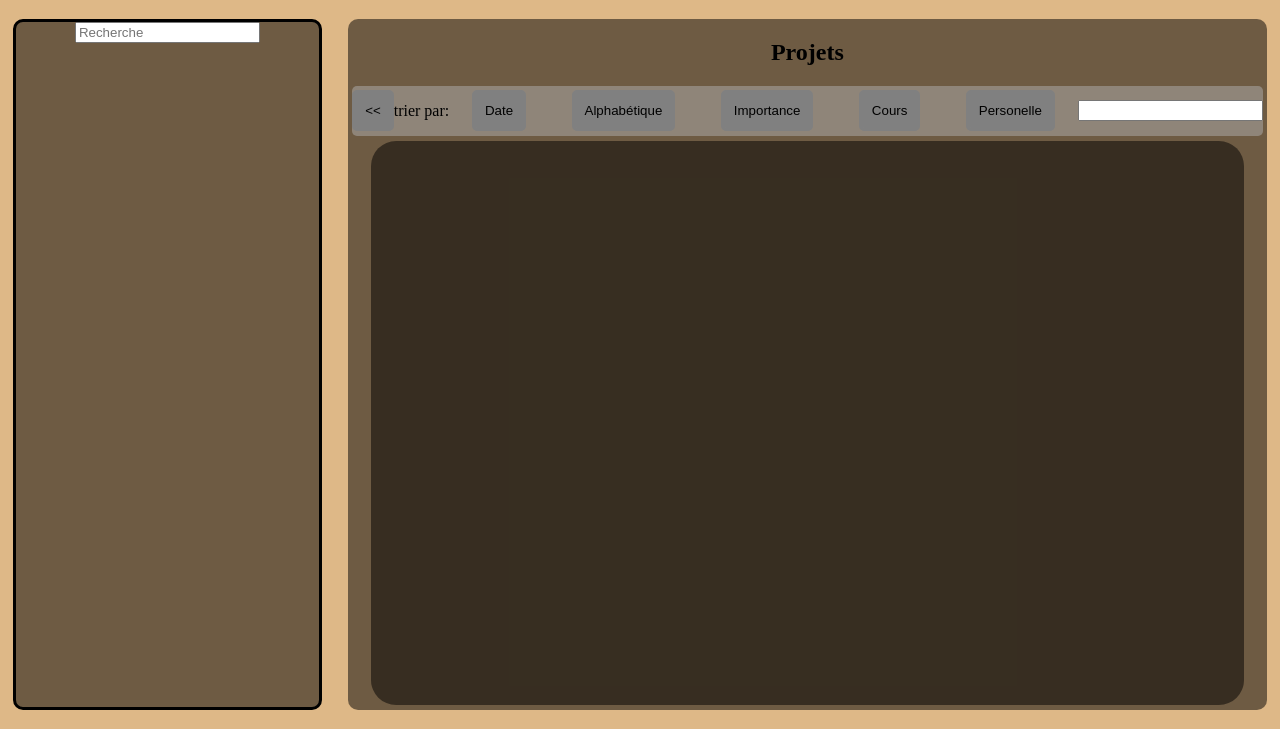
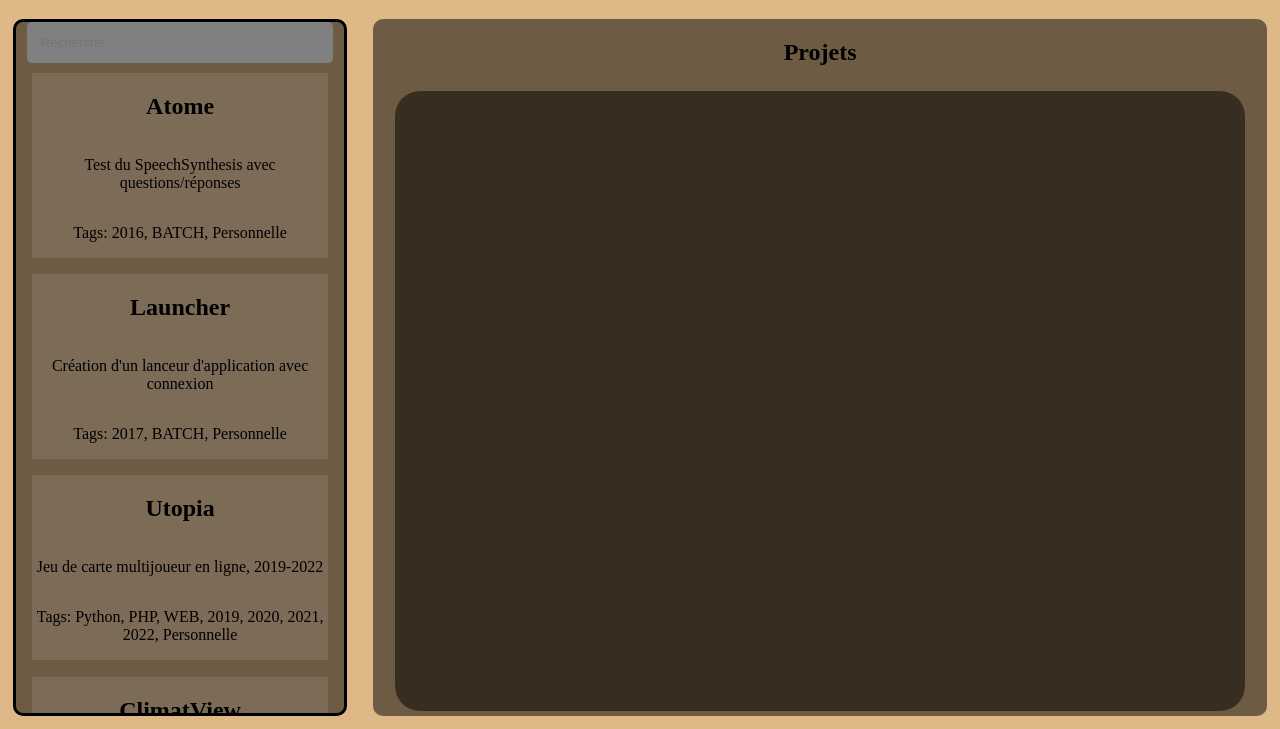
Before and after one commit to alex-bouget/alex-bouget, a plain HTML site: page index.html in a window 1280 px wide. Shown: the part 77-806 px from the top of the page. Drawn offline with Linux system fonts and the light colour scheme.

Commit message:
continue portfolio

```diff
--- /dev/null
+++ b/css/aside.css
@@ -0,0 +1,63 @@
+aside input[type="text"] {
+    background-color: gray;
+    padding: 10px;
+    border: 3px solid gray ;
+    border-radius: 5px;
+    width: 85%;
+}
+
+aside input:hover {
+    border-color: red;
+}
+
+aside {
+    background-color: rgba(0, 0, 0, 0.5);
+    flex: 2 0 0;
+    display: flex;
+    flex-direction: column;
+    align-items: center;
+    margin: 1%;
+    border-radius: 10px;
+    border: 3px solid black;
+}
+
+aside > #depliant {
+    background-color: rgba(255, 255, 255, 0.5);
+    margin-left: auto;
+    width: 20%;
+    position: absolute;
+    display: none;
+    flex-direction: column;
+    align-items: center;
+    border-radius: 10px;
+    margin-top: 40px;
+}
+
+aside > #allProject{
+    width: 100%;
+    max-height: 80vh;
+    height: 100%;
+    display: flex;
+    flex-direction: column;
+    align-items: center;
+    margin-top: 10px;
+    overflow-y: scroll;
+}
+
+aside > #allProject > div {
+    background-color: rgba(255, 255, 255, 0.1);
+    width: 90%;
+    display: flex;
+    flex-direction: column;
+    justify-content: space-around;
+    align-items: center;
+    margin-bottom: 5%;
+}
+
+aside > #allProject p {
+    text-align: center;
+}
+
+aside > #allProject > div:hover {
+    background-color: rgba(255, 255, 255, 0.5);
+}
--- a/css/index.css
+++ b/css/index.css
@@ -9,110 +9,11 @@ body {
     flex-direction: column;
 }
 
-button {
-    background-color: gray;
-    margin: auto;
-    padding: 10px;
-    border: 3px solid gray ;
-    border-radius: 5px;
-}
-
-button:hover {
-    border-color: red;
-}
-
-body > header {
-    margin: 2px;
-    background-color: rgba(0, 0, 0, 0.5);
-    display: flex;
-    justify-content: space-between;
-    border: 3px solid black;
-    border-radius: 5px;
-}
-
-body > header > section {
-    display: flex;
-    justify-content: space-around;
-}
-
-body > header > * {
-    flex: 2 0 auto;
-}
-
-body > header > div {
-    margin-top: 5px;
-    margin-bottom: 5px;
-    margin-right: 5px;
-    background-color: rgba(175, 175, 175, 0.5);
-    display: flex;
-    justify-content: space-around;
-    border-radius: 5px;
-    flex: 1 0 auto;
-}
-body > header > div > p {
-    background-color: gray;
-    margin: auto;
-    padding: 10px;
-    border: 3px solid gray ;
-    border-radius: 5px;
-}
-
-body > header > div > p:hover {
-    border-color: red;
-}
-
-
 
 body > div {
     margin-top: 0.5%;
     display: flex;
     flex: 15 0 auto;
-}
-
-#me {
-    background-color: rgba(0, 0, 0, 0.5);
-    flex: 1 0 auto;
-    display: flex;
-    flex-direction: column;
-    align-items: center;
-    margin: 1%;
-    border-radius: 10px;
-    border: 3px solid black;
-}
-
-body > div > section {
-    background-color: rgba(0, 0, 0, 0.5);
-    flex: 2 0 auto;
-    display: flex;
-    flex-direction: column;
-    align-items: center;
-    margin: 1%;
-    border-radius: 10px;
-}
-
-body > div > section > div {
-    display: flex;
-    justify-content: space-around;
-    align-items: center;
-    width: 99%;
-    border-radius: 5px;
-    background-color: rgba(175, 175, 175, 0.5);
-}
-body > div > section > div > section {
-    display: flex;
-    align-items: center;
-    justify-content: space-around;
-    width: 80%;
-}
-
-body > div > section > article {
-    background-color: rgba(0, 0, 0, 0.5);
-    width: 95%;
-    border-radius: 25px;
-    margin: 5px;
-    display: flex;
-    flex: 5 0 auto;
-    overflow-y: scroll;
 }
 
 
--- /dev/null
+++ b/css/section.css
@@ -0,0 +1,19 @@
+article {
+    background-color: rgba(0, 0, 0, 0.5);
+    flex: 5 0 auto;
+    display: flex;
+    flex-direction: column;
+    align-items: center;
+    margin: 1%;
+    border-radius: 10px;
+}
+
+article > section {
+    background-color: rgba(0, 0, 0, 0.5);
+    width: 95%;
+    border-radius: 25px;
+    margin: 5px;
+    display: flex;
+    flex: 5 0 auto;
+    overflow-y: scroll;
+}
--- a/index.html
+++ b/index.html
@@ -1,60 +1,51 @@
 <!DOCTYPE html>
 <html>
-<html lang="fr" ng-app="test">
+<html lang="fr">
 
 <head>
     <meta charset="UTF-8">
     <meta http-equiv="X-UA-Compatible" content="IE=edge">
     <meta name="viewport" content="width=device-width, initial-scale=1.0">
     <title>Alexandre BOUGET - Portfolio</title>
-    <link rel="stylesheet" href="./css/index.css" />
+    <link rel="stylesheet" href="./css/header.css">
+    <link rel="stylesheet" href="./css/index.css">
+    <link rel="stylesheet" href="./css/aside.css">
+    <link rel="stylesheet" href="./css/section.css">
 </head>
 
-<body ng-controller="test">
+<body>
     <header>
         <section>
             <h2>Alexandre Bouget</h2>
             <h1>Portfolio</h1>
         </section>
         <div>
-            <p><a>Accueil</a></p>
-            <p><a>Me connectez</a></p>
+            <p onclick="">Accueil</p>
+            <p onclick="">Me contactez</p>
         </div>
-
     </header>
     <div>
-        <div id="me">
+        <aside>
             <input type="text" placeholder="Recherche" id="Research" name="Research"/>
             <div id="depliant">
-
             </div>
-            <div>
-
+            <div id="allProject">
             </div>
-        </div>
-        <section>
+        </aside>
+        <article>
             <h1>Projets</h1>
-            <div>
-                <button>&lt;&lt;</button>
-                <section>
-                    <p>trier par:</p>
-                    <button>Date</button>
-                    <button>Alphabétique</button>
-                    <button>Importance</button>
-                    <button>Cours</button>
-                    <button>Personelle</button>
-                </section>
-                <input type="text" onchange="">
-            </div>
-            <article>
+            <section>
                 <div>
 
                 </div>
 
-            </article>
-        </section>
+            </section>
+        </article>
     </div>
 
+    <script src="js/project.js"></script>
+    <script src="js/projectData.js"></script>
+    <script src="js/projectsSystem.js"></script>
 </body>
 
 </html>
--- /dev/null
+++ b/js/project.js
@@ -0,0 +1,49 @@
+class Project {
+    constructor(name, description, tags, theme, container) {
+        this.name = name;
+        this.description = description;
+        this.tags = tags;
+        this.theme = theme;
+        this.project = document.createElement("div");
+        var dname = document.createElement("h1")
+        dname.innerHTML = this.name;
+        var ddescription = document.createElement("p")
+        ddescription.innerHTML = this.description;
+        var dtags = document.createElement("p");
+        dtags.innerHTML = "Tags: ";
+        for (var tag in this.tags) {
+            dtags.innerHTML += this.tags[tag] + ", ";
+        }
+        dtags.innerHTML = dtags.innerHTML.slice(0, -2);
+
+
+        this.project.appendChild(dname);
+        this.project.appendChild(ddescription);
+        this.project.appendChild(dtags);
+        container.appendChild(this.project);
+    }
+    filter(allTags, research) {
+        for (var i = 0; i < allTags.length; i++) {
+            if (!this.tags.includes(allTags[i])) {
+                return false;
+            }
+        }
+        if (research == "") {
+            return true;
+        }
+        if (this.name.toLowerCase().indexOf(research.toLowerCase()) != -1) {
+            return true;
+        }
+        if (this.description.toLowerCase().indexOf(research.toLowerCase()) != -1) {
+            return true;
+        }
+        return false;
+    }
+    show() {
+        this.project.style.display = "flex";
+    }
+
+    hide() {
+        this.project.style.display = "none";
+    }
+}
--- /dev/null
+++ b/js/projectData.js
@@ -0,0 +1,52 @@
+let tagsData = {
+    "Date": [
+        "2016",
+        "2017",
+        "2018",
+        "2019",
+        "2020",
+        "2021",
+        "2022"
+    ],
+    "Language": [
+        "C#",
+        "Python",
+        "WEB",
+        "SQL",
+        "Java",
+        "PHP",
+        "BATCH"
+    ],
+    "Type": [
+        "IUT",
+        "SAE",
+        "Personnelle"
+    ]
+}
+
+let ProjectData = [
+    {
+        "name": "Atome",
+        "description": "Test du SpeechSynthesis avec questions/réponses",
+        "tags": ["2016", "BATCH", "Personnelle"],
+        "theme": "theme1"
+    },
+    {
+        "name": "Launcher",
+        "description": "Création d'un lanceur d'application avec connexion",
+        "tags": ["2017", "BATCH", "Personnelle"],
+        "theme": "theme1"
+    },
+    {
+        "name": "Utopia",
+        "description": "Jeu de carte multijoueur en ligne, 2019-2022",
+        "tags": ["Python", "PHP", "WEB", "2019", "2020", "2021", "2022", "Personnelle"],
+        "theme": "theme1"
+    },
+    {
+        "name": "ClimatView",
+        "description": "SAE 2.4 et 2.5, 2022",
+        "tags": ["Python", "SAE", "2022", "IUT"],
+        "theme": "theme1"
+    },
+]
--- /dev/null
+++ b/js/projectsSystem.js
@@ -0,0 +1,132 @@
+var ProjectsSystem = new class {
+    constructor() {
+        this.projectsContainer = document.getElementById("allProject");
+        this.projects = this.createAllProjects();
+        this.depliant = document.getElementById("depliant");
+        this.constructDepliant();
+        this.showAll();
+        this.createEvent();
+        this.tagFilter = [];
+    }
+
+    constructDepliant() {
+        var tags = [];
+        for (var project in this.projects) {
+            for (var tag in this.projects[project].tags) {
+                if (!tags.includes(this.projects[project].tags[tag])) {
+                    tags.push(this.projects[project].tags[tag]);
+                }
+            }
+        }
+        for (var tagPack in tagsData) {
+            var i = 0;
+            for (var tag in tags) {
+                if (!tagsData[tagPack].includes(tags[tag])) {
+                    continue;
+                } else {
+                    if (i == 0) {
+                        var pack = document.createElement("p");
+                        pack.innerHTML = tagPack;
+                        this.depliant.appendChild(pack);
+                    }
+                    i=1;
+                }
+                var tagData = document.createElement("input");
+                tagData.type = "button";
+                tagData.value = tags[tag];
+                tagData.className = "tag";
+                tagData.id = "tag-" + tags[tag];
+                tagData.onclick = function () {
+                    ProjectsSystem.filter(this.value);
+                }
+                this.depliant.appendChild(tagData);
+            }
+        }
+    }
+
+    showAll() {
+        for (var project in this.projects) {
+            this.projects[project].show();
+        }
+    }
+
+    hideAll() {
+        for (var project in this.projects) {
+            this.projects[project].hide();
+        }
+    }
+
+    filter(tag) {
+        if (this.tagFilter.includes(tag)) {
+            this.tagFilter.splice(this.tagFilter.indexOf(tag), 1);
+            var tagElement = document.getElementById("tag-" + tag);
+            tagElement.style.backgroundColor = "white";
+            tagElement.style.color = "black";
+        } else {
+            if (tag != undefined) {
+                this.tagFilter.push(tag);
+                var tagElement = document.getElementById("tag-" + tag);
+                tagElement.style.backgroundColor = "black";
+                tagElement.style.color = "white";
+
+            }
+        }
+        var projects = [];
+        for (var project in this.projects) {
+            projects.push(this.projects[project]);
+        }
+        for (var i = 0; i < projects.length; i++) {
+            if (!projects[i].filter(this.tagFilter, document.getElementById("Research").value)) {
+                projects.splice(i, 1);
+                i--;
+                continue;
+
+            }
+        }
+        this.hideAll();
+        for (var project in projects) {
+            projects[project].show();
+        }
+    }
+
+    createAllProjects() {
+        var projects = [];
+        for (var project in ProjectData) {
+            projects.push(
+                new Project(
+                    ProjectData[project].name,
+                    ProjectData[project].description,
+                    ProjectData[project].tags,
+                    ProjectData[project].theme,
+                    this.projectsContainer
+                )
+            );
+        }
+        return projects;
+    }
+
+    createEvent() {
+        document.getElementById("Research").onblur = function () {
+            if (ProjectsSystem.researchReload != undefined) {
+                clearTimeout(ProjectsSystem.researchReload);
+            }
+        }
+        document.getElementById("Research").onfocus = function () {
+            ProjectsSystem.researchReload = setInterval(function () {
+                ProjectsSystem.filter();
+            }, 50);
+        }
+        document.getElementById("Research").onmouseenter = function () {
+            document.getElementById("depliant").style.display = "flex";
+        }
+        document.getElementById("Research").onmouseleave = function () {
+            document.getElementById("depliant").style.display = "none";
+        }
+        document.getElementById("depliant").onmouseenter = function () {
+            document.getElementById("depliant").style.display = "flex";
+        }
+        document.getElementById("depliant").onmouseleave = function () {
+            document.getElementById("depliant").style.display = "none";
+        }
+    }
+}();
```
Also changed, not shown: css/header.css (added, +39 -0 lines).
